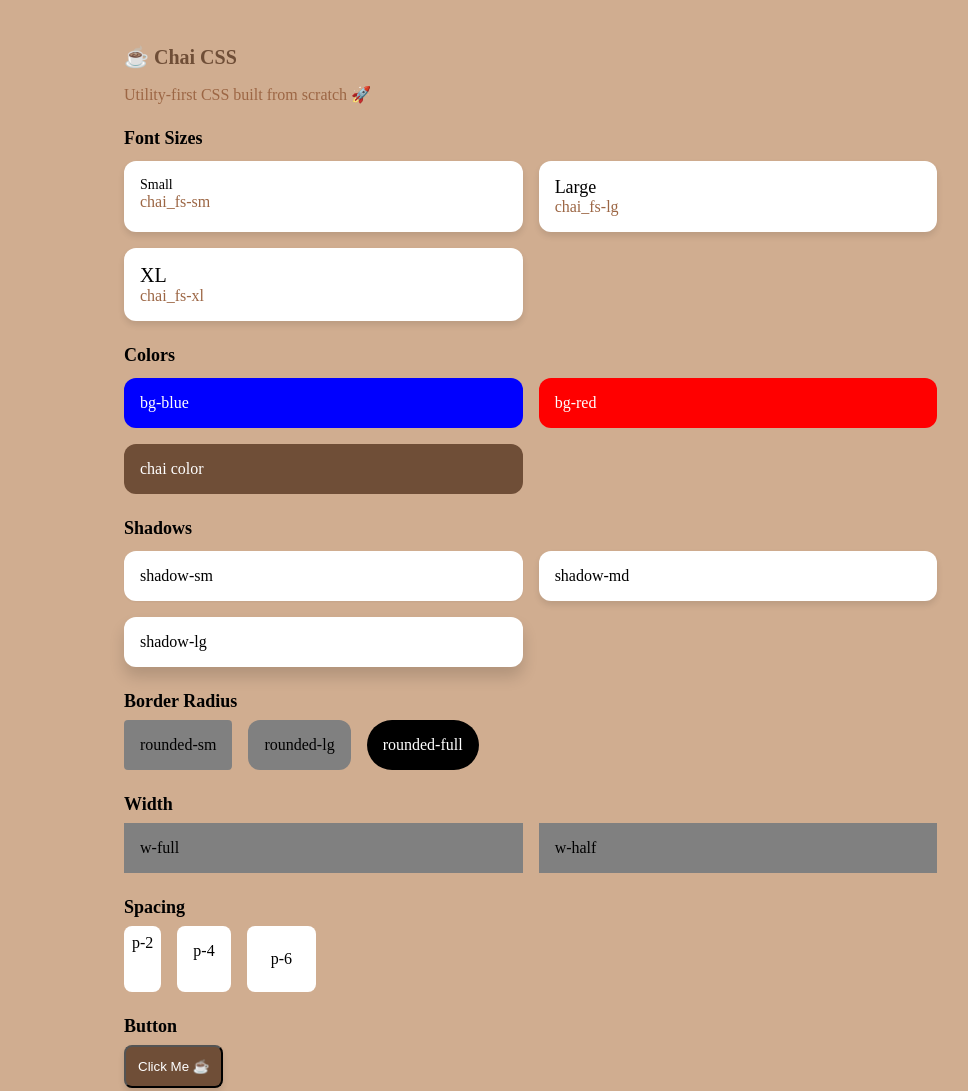
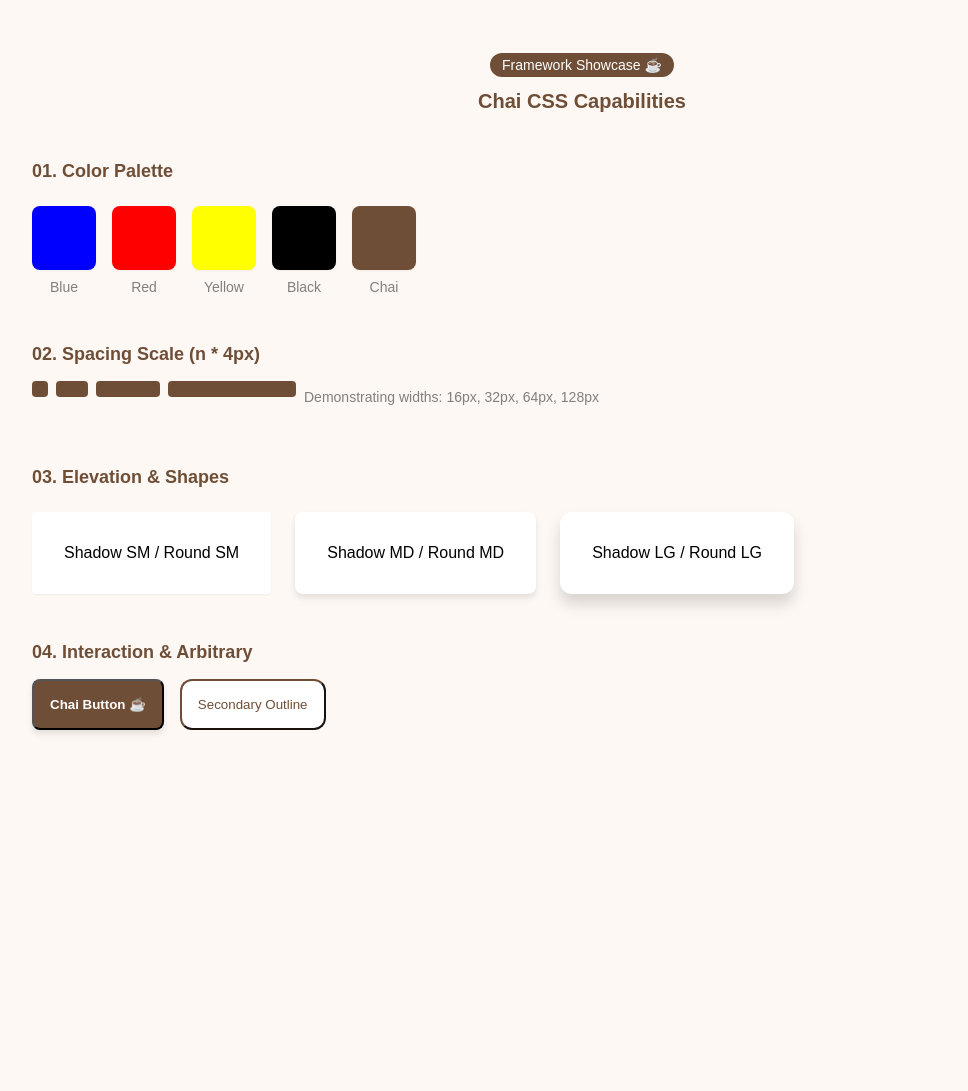
Before and after one commit to Yashika-Agrawal/chai-Tailwind, a plain HTML site: page index.html in a window 1280 px wide. Shown: the whole page, without its empty margins (24-992 px from the left). After the commit the page ends 848 px from the top, so only its background shows below. Drawn offline with Linux system fonts and the light colour scheme.

Commit message:
Refactor index.html structure and enhance main.js for better class handling

```diff
--- a/index.html
+++ b/index.html
@@ -1,176 +1,87 @@
 <!DOCTYPE html>
-<html>
+<html lang="en">
 <head>
-  <title>Chai CSS Demo</title>
+  <meta charset="UTF-8">
+  <title>Chai CSS — Kitchen Sink Demo</title>
 </head>
 
-<body class="chai_p-6 chai_bg-[#d0ad90]">
+<body class="chai_bg-[#fdf8f3] chai_p-6" style="margin: 0; min-height: 100vh; font-family: sans-serif;">
 
-  <!-- CONTAINER -->
-  <div class="chai_maxw-xl chai_mx-auto">
+  <div class="chai_display-block chai_maxw-xl chai_ml-auto chai_p-8" style="margin-right: auto;">
 
-    <!-- HEADER -->
-    <div class="chai_mb-6">
-      <h1 class="chai_fs-xl chai_fw-bold chai_text-[#6f4e37]">
-        ☕ Chai CSS
-      </h1>
-      <p class="chai_text-[#9c6644]">
-        Utility-first CSS built from scratch 🚀
-      </p>
-    </div>
+    <header class="chai_mb-12 chai_ta-center">
+      <span class="chai_bg-[#6f4e37] chai_text-white chai_pt-1 chai_pb-1 chai_pl-3 chai_pr-3 chai_rounded-full chai_fs-sm">
+        Framework Showcase ☕
+      </span>
+      <h1 class="chai_fs-xl chai_fw-bold chai_text-[#6f4e37] chai_mt-4">Chai CSS Capabilities</h1>
+    </header>
 
-    <!-- FONT SIZE -->
-    <div class="chai_mb-6">
+    <section class="chai_mb-12">
+      <h2 class="chai_fs-lg chai_fw-bold chai_mb-6 chai_text-[#6f4e37]">01. Color Palette</h2>
+      <div class="chai_flex chai_gap-4 chai_flexwrap-wrap">
+        <div class="chai_ta-center">
+          <div class="chai_bg-blue chai_w-16 chai_h-16 chai_rounded-md chai_mb-2 chai_shadow-sm"></div>
+          <span class="chai_fs-sm chai_text-gray">Blue</span>
+        </div>
+        <div class="chai_ta-center">
+          <div class="chai_bg-red chai_w-16 chai_h-16 chai_rounded-md chai_mb-2 chai_shadow-sm"></div>
+          <span class="chai_fs-sm chai_text-gray">Red</span>
+        </div>
+        <div class="chai_ta-center">
+          <div class="chai_bg-yellow chai_w-16 chai_h-16 chai_rounded-md chai_mb-2 chai_shadow-sm"></div>
+          <span class="chai_fs-sm chai_text-gray">Yellow</span>
+        </div>
+        <div class="chai_ta-center">
+          <div class="chai_bg-black chai_w-16 chai_h-16 chai_rounded-md chai_mb-2 chai_shadow-sm"></div>
+          <span class="chai_fs-sm chai_text-gray">Black</span>
+        </div>
+        <div class="chai_ta-center">
+          <div class="chai_bg-[#6f4e37] chai_w-16 chai_h-16 chai_rounded-md chai_mb-2 chai_shadow-sm"></div>
+          <span class="chai_fs-sm chai_text-gray">Chai</span>
+        </div>
+      </div>
+    </section>
 
-      <h2 class="chai_fs-lg chai_fw-bold chai_mb-3">Font Sizes</h2>
+    <section class="chai_mb-12">
+      <h2 class="chai_fs-lg chai_fw-bold chai_mb-4 chai_text-[#6f4e37]">02. Spacing Scale (n * 4px)</h2>
+      <div class="chai_flex chai_flexcol chai_gap-2">
+        <div class="chai_bg-[#6f4e37] chai_h-4 chai_w-4 chai_rounded-sm"></div>
+        <div class="chai_bg-[#6f4e37] chai_h-4 chai_w-8 chai_rounded-sm"></div>
+        <div class="chai_bg-[#6f4e37] chai_h-4 chai_w-16 chai_rounded-sm"></div>
+        <div class="chai_bg-[#6f4e37] chai_h-4 chai_w-32 chai_rounded-sm"></div>
+        <p class="chai_fs-sm chai_text-gray chai_mt-2">Demonstrating widths: 16px, 32px, 64px, 128px</p>
+      </div>
+    </section>
 
-      <div class="chai_flex chai_flexwrap-wrap chai_gap-md">
+    <section class="chai_mb-12">
+      <h2 class="chai_fs-lg chai_fw-bold chai_mb-6 chai_text-[#6f4e37]">03. Elevation & Shapes</h2>
+      <div class="chai_flex chai_gap-6">
+        <div class="chai_bg-white chai_p-8 chai_shadow-sm chai_rounded-sm chai_flex-1 chai_ta-center">
+          Shadow SM / Round SM
+        </div>
+        <div class="chai_bg-white chai_p-8 chai_shadow-md chai_rounded-md chai_flex-1 chai_ta-center">
+          Shadow MD / Round MD
+        </div>
+        <div class="chai_bg-white chai_p-8 chai_shadow-lg chai_rounded-lg chai_flex-1 chai_ta-center">
+          Shadow LG / Round LG
+        </div>
+      </div>
+    </section>
 
-        <div class="
-          chai_p-4
-          chai_bg-white
-          chai_shadow-md
-          chai_rounded-lg
-          chai_w-third
-        ">
-          <div class="chai_fs-sm">Small</div>
-          <div class="chai_text-[#9c6644]">chai_fs-sm</div>
-        </div>
-
-        <div class="
-          chai_p-4
-          chai_bg-white
-          chai_shadow-md
-          chai_rounded-lg
-          chai_w-third
-        ">
-          <div class="chai_fs-lg">Large</div>
-          <div class="chai_text-[#9c6644]">chai_fs-lg</div>
-        </div>
-
-        <div class="
-          chai_p-4
-          chai_bg-white
-          chai_shadow-md
-          chai_rounded-lg
-          chai_w-third
-        ">
-          <div class="chai_fs-xl">XL</div>
-          <div class="chai_text-[#9c6644]">chai_fs-xl</div>
-        </div>
-
+    <section class="chai_mb-12">
+      <h2 class="chai_fs-lg chai_fw-bold chai_mb-4 chai_text-[#6f4e37]">04. Interaction & Arbitrary</h2>
+      <div class="chai_flex chai_gap-4">
+        <button class="chai_p-4 chai_bg-[#6f4e37] chai_text-white chai_rounded-md chai_fw-bold chai_shadow-md">
+          Chai Button ☕
+        </button>
+        <button class="chai_p-4 chai_bg-white chai_text-[#6f4e37] chai_border-[2px] chai_borderc-[#6f4e37] chai_rounded-[12px]">
+          Secondary Outline
+        </button>
       </div>
-
-    </div>
-
-    <!-- COLORS -->
-    <div class="chai_mb-6">
-
-      <h2 class="chai_fs-lg chai_fw-bold chai_mb-3">Colors</h2>
-
-      <div class="chai_flex chai_gap-md chai_flexwrap-wrap">
-
-        <div class="chai_p-4 chai_bg-blue chai_text-white chai_rounded-lg chai_w-third">
-          bg-blue
-        </div>
-
-        <div class="chai_p-4 chai_bg-red chai_text-white chai_rounded-lg chai_w-third">
-          bg-red
-        </div>
-
-        <div class="chai_p-4 chai_bg-[#6f4e37] chai_text-white chai_rounded-lg chai_w-third">
-          chai color
-        </div>
-
-      </div>
-
-    </div>
-<!-- SHADOW SECTION -->
-<div class="chai_mb-6">
-
-  <h2 class="chai_fs-lg chai_fw-bold chai_mb-3">Shadows</h2>
-
-  <div class="chai_flex chai_gap-md chai_flexwrap-wrap">
-
-    <div class="chai_p-4 chai_bg-white chai_shadow-sm chai_rounded-lg chai_w-third">
-      shadow-sm
-    </div>
-
-    <div class="chai_p-4 chai_bg-white chai_shadow-md chai_rounded-lg chai_w-third">
-      shadow-md
-    </div>
-
-    <div class="chai_p-4 chai_bg-white chai_shadow-lg chai_rounded-lg chai_w-third">
-      shadow-lg
-    </div>
+    </section>
 
   </div>
 
-</div>
-
-    <!-- BORDER RADIUS -->
-    <div class="chai_mb-6">
-      <h2 class="chai_fs-lg chai_fw-bold chai_mb-2">Border Radius</h2>
-
-      <div class="chai_flex chai_gap-md">
-        <div class="chai_p-4 chai_bg-gray chai_rounded-sm">
-          rounded-sm
-        </div>
-
-        <div class="chai_p-4 chai_bg-gray chai_rounded-lg">
-          rounded-lg
-        </div>
-
-        <div class="chai_p-4 chai_bg-black chai_text-white chai_rounded-full">
-          rounded-full
-        </div>
-      </div>
-    </div>
-
-    <!-- WIDTH -->
-    <div class="chai_mb-6">
-      <h2 class="chai_fs-lg chai_fw-bold chai_mb-2">Width</h2>
-
-      <div class="chai_flex chai_gap-md chai_flexwrap-wrap">
-
-        <div class="chai_p-4 chai_bg-gray chai_w-third">
-          w-full
-        </div>
-
-        <div class="chai_p-4 chai_bg-gray chai_w-third">
-          w-half
-        </div>
-
-      </div>
-    </div>
-
-    <!-- SPACING -->
-    <div class="chai_mb-6">
-      <h2 class="chai_fs-lg chai_fw-bold chai_mb-2">Spacing</h2>
-
-      <div class="chai_flex chai_gap-md">
-        <div class="chai_p-2 chai_bg-white chai_rounded-md">p-2</div>
-        <div class="chai_p-4 chai_bg-white chai_rounded-md">p-4</div>
-        <div class="chai_p-6 chai_bg-white chai_rounded-md">p-6</div>
-      </div>
-    </div>
-
-    <!-- BUTTON -->
-    <div class="chai_mb-6">
-      <h2 class="chai_fs-lg chai_fw-bold chai_mb-2">Button</h2>
-
-      <button class="
-        chai_p-3
-        chai_bg-[#6f4e37]
-        chai_text-white
-        chai_rounded-md
-        chai_shadow-md
-      ">
-        Click Me ☕
-      </button>
-    </div>
-
-  </div>
   <script type="module" src="main.js"></script>
 </body>
 </html>
--- a/main.js
+++ b/main.js
@@ -17,7 +17,7 @@ allElements.forEach((ele) => {
             property = classes.slice(0, firstDashIndex);
             scaleOrColor = classes.slice(firstDashIndex + 1);
         } else {
-            property = classes;
+            property = classes; //for chai_flex
             scaleOrColor = null;
         }
 
```
